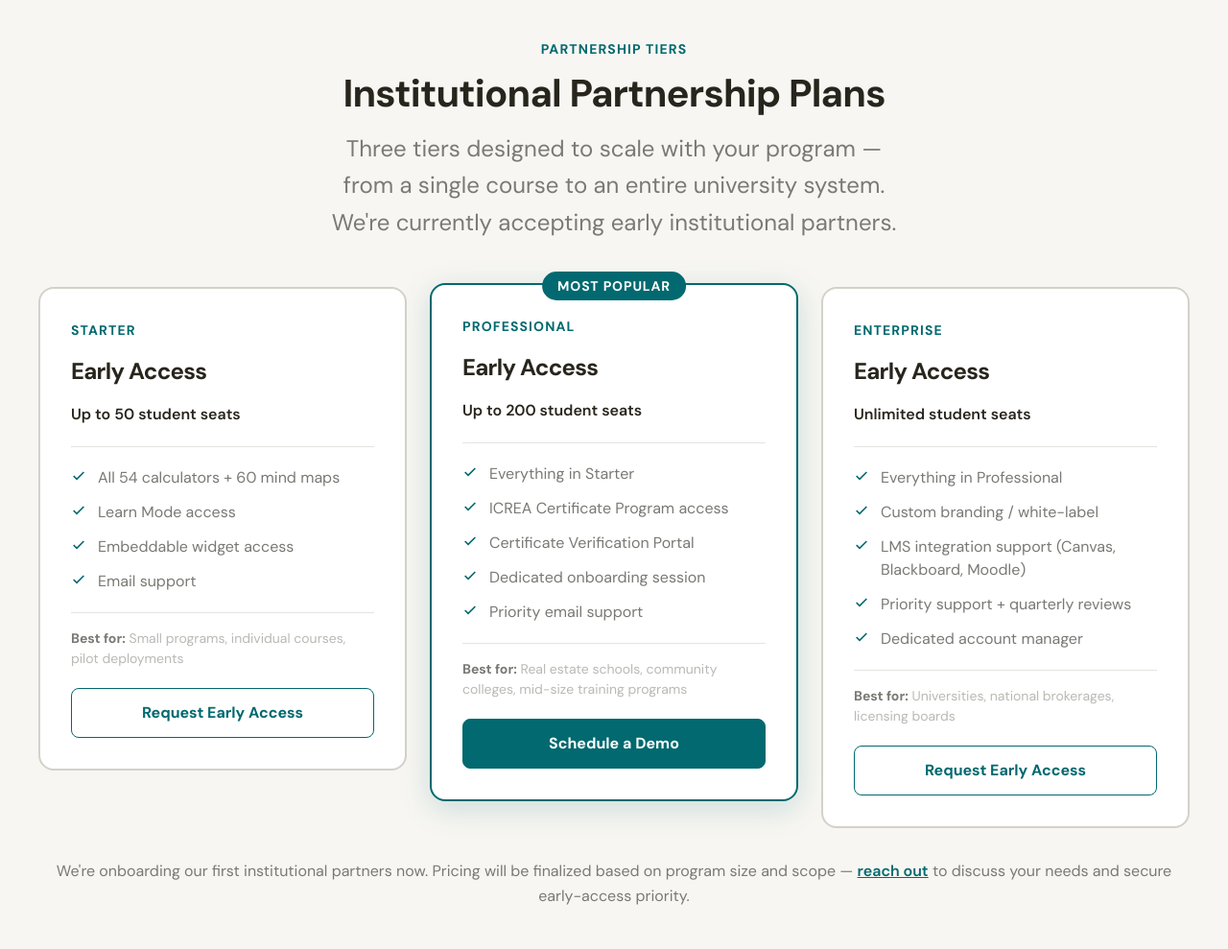
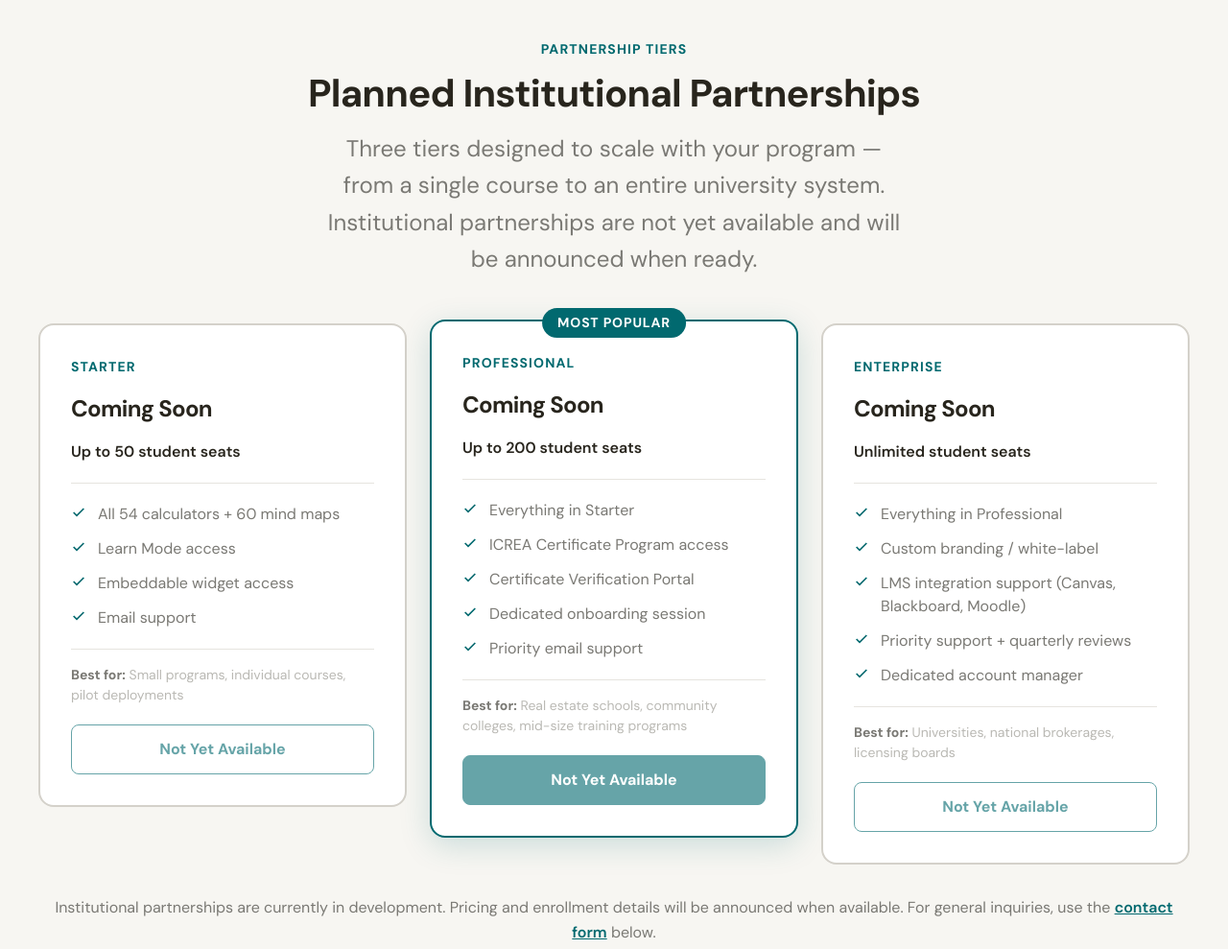
Before and after one commit to elcrisp07/intellitc-solutions-platform, a plain HTML site: page schools/index.html in a window 1280 px wide. Shown: the part 3700-4689 px from the top of the page at 96% size. Drawn offline with Linux system fonts and the light colour scheme.

Commit message:
fix: schools partnership tiers — buttons disabled, no false promises
- Heading: 'Institutional Partnership Plans' → 'Planned Institutional Partnerships'
- Subtext: clearly states partnerships are not yet available
- All 3 cards: 'Early Access' → 'Coming Soon'
- All 3 buttons: replaced clickable CTAs with disabled 'Not Yet Available' tags
- Buttons: non-clickable (pointer-events:none, opacity:0.6, cursor:default)
- Bottom note: removed 'onboarding' language, states 'currently in development'

```diff
--- a/schools/index.html
+++ b/schools/index.html
@@ -1000,8 +1000,8 @@
   <div class="section-inner">
     <div class="section-header">
       <span class="section-label">Partnership Tiers</span>
-      <h2>Institutional Partnership Plans</h2>
-      <p>Three tiers designed to scale with your program — from a single course to an entire university system. We're currently accepting early institutional partners.</p>
+      <h2>Planned Institutional Partnerships</h2>
+      <p>Three tiers designed to scale with your program — from a single course to an entire university system. Institutional partnerships are not yet available and will be announced when ready.</p>
     </div>
     <div class="pricing-grid">
 
@@ -1009,7 +1009,7 @@
       <div class="pricing-card">
         <div class="pricing-tier-name">Starter</div>
         <div class="pricing-price">
-          <span class="pricing-amount" style="font-size:1.5rem">Early Access</span>
+          <span class="pricing-amount" style="font-size:1.5rem">Coming Soon</span>
         </div>
         <p class="pricing-tagline">Up to 50 student seats</p>
         <ul class="pricing-features">
@@ -1031,7 +1031,7 @@
           </li>
         </ul>
         <p class="pricing-best-for"><strong>Best for:</strong> Small programs, individual courses, pilot deployments</p>
-        <a href="#contact" class="pricing-cta pricing-cta-outline">Request Early Access</a>
+        <span class="pricing-cta pricing-cta-outline" style="opacity:0.6;cursor:default;pointer-events:none">Not Yet Available</span>
       </div>
 
       <!-- Professional (featured) -->
@@ -1039,7 +1039,7 @@
         <span class="pricing-popular-badge">Most Popular</span>
         <div class="pricing-tier-name">Professional</div>
         <div class="pricing-price">
-          <span class="pricing-amount" style="font-size:1.5rem">Early Access</span>
+          <span class="pricing-amount" style="font-size:1.5rem">Coming Soon</span>
         </div>
         <p class="pricing-tagline">Up to 200 student seats</p>
         <ul class="pricing-features">
@@ -1065,14 +1065,14 @@
           </li>
         </ul>
         <p class="pricing-best-for"><strong>Best for:</strong> Real estate schools, community colleges, mid-size training programs</p>
-        <a href="#contact" class="pricing-cta pricing-cta-filled">Schedule a Demo</a>
+        <span class="pricing-cta pricing-cta-filled" style="opacity:0.6;cursor:default;pointer-events:none">Not Yet Available</span>
       </div>
 
       <!-- Enterprise -->
       <div class="pricing-card">
         <div class="pricing-tier-name">Enterprise</div>
         <div class="pricing-price">
-          <span class="pricing-amount" style="font-size:1.5rem">Early Access</span>
+          <span class="pricing-amount" style="font-size:1.5rem">Coming Soon</span>
         </div>
         <p class="pricing-tagline">Unlimited student seats</p>
         <ul class="pricing-features">
@@ -1098,11 +1098,11 @@
           </li>
         </ul>
         <p class="pricing-best-for"><strong>Best for:</strong> Universities, national brokerages, licensing boards</p>
-        <a href="#contact" class="pricing-cta pricing-cta-outline">Request Early Access</a>
+        <span class="pricing-cta pricing-cta-outline" style="opacity:0.6;cursor:default;pointer-events:none">Not Yet Available</span>
       </div>
 
     </div>
-    <p class="pricing-note">We're onboarding our first institutional partners now. Pricing will be finalized based on program size and scope — <a href="#contact" style="color:var(--color-primary);font-weight:600">reach out</a> to discuss your needs and secure early-access priority.</p>
+    <p class="pricing-note">Institutional partnerships are currently in development. Pricing and enrollment details will be announced when available. For general inquiries, use the <a href="#contact" style="color:var(--color-primary);font-weight:600">contact form</a> below.</p>
   </div>
 </section>
 
```
